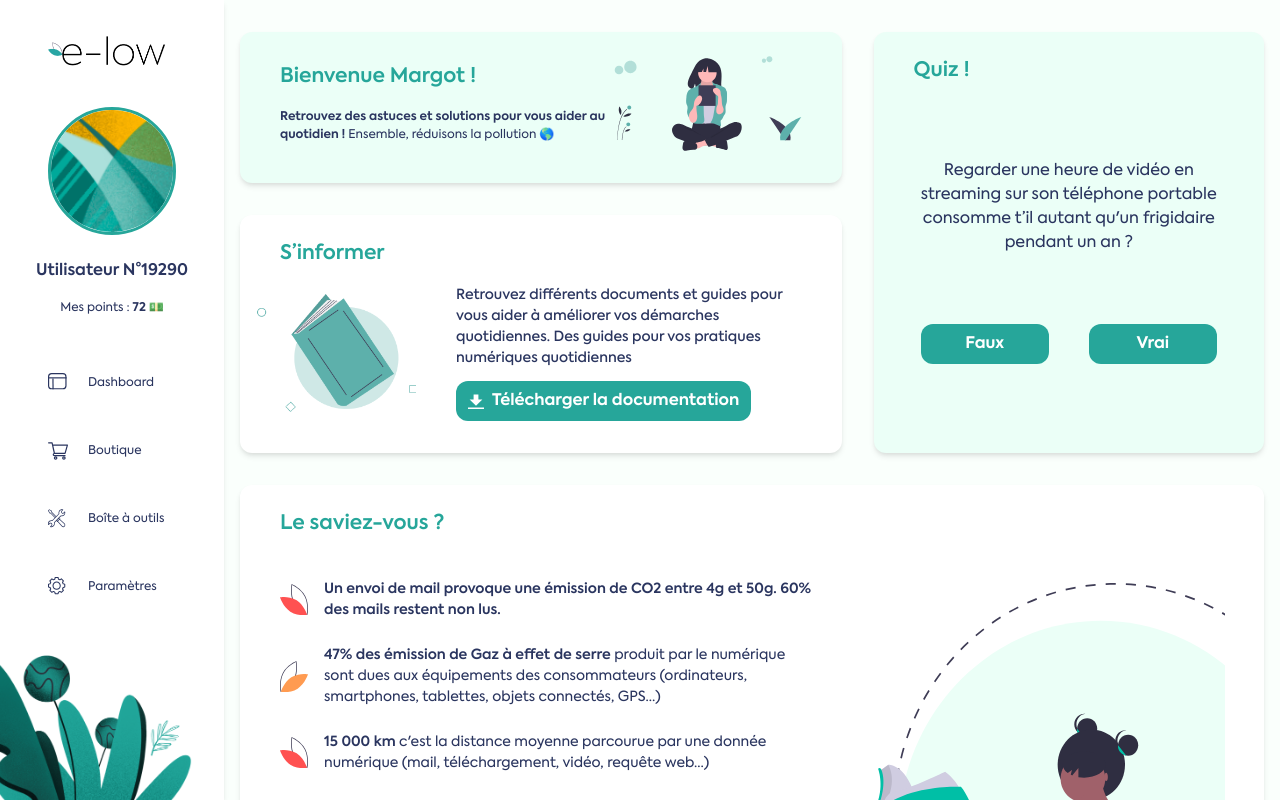
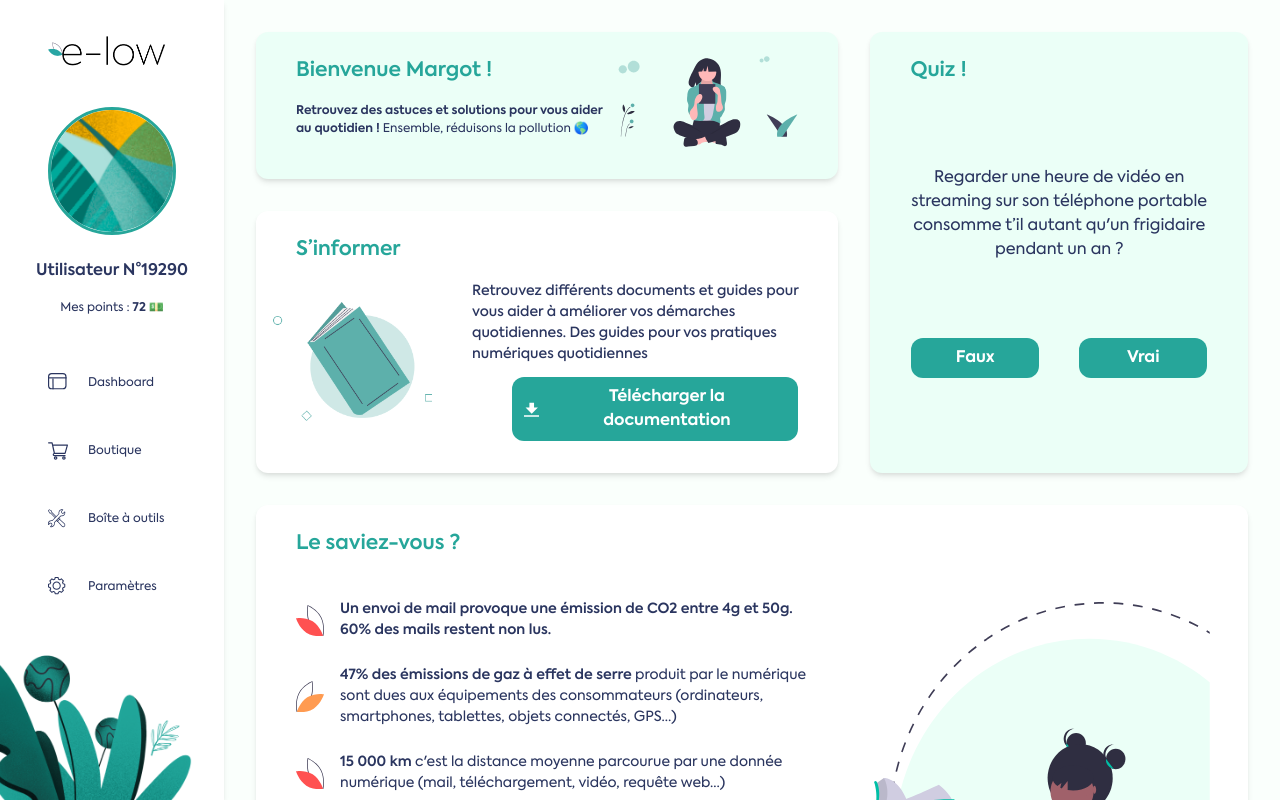
Before and after one commit to Glascode/e-low, a Nuxt app: page /toolbox in a window 1280 px wide. Built offline with nearby package versions, Linux system fonts and the light colour scheme.

Commit message:
Adjust dark classes

```diff
--- a/components/CardChart.vue
+++ b/components/CardChart.vue
@@ -6,12 +6,12 @@
       <div class="flex items-center">
         <button v-for="chart in charts"
                 @click="activeChartId = chart.id"
-                :class="[chart.id === activeChartId ? 'text-white bg-primary' : 'bg-primary-light dark:text-black']"
+                :class="[chart.id === activeChartId ? 'text-white bg-primary' : 'bg-primary-light dark:text-gray-600 dark:bg-dark-bg']"
                 class="ml-2 first:ml-0 px-4 font-bold leading-loose rounded-full">{{ chart.name }}
         </button>
-        <button class="ml-2 px-4 font-bold bg-primary-light leading-loose rounded-full dark:text-black">1m</button>
-        <button class="ml-2 px-4 font-bold bg-primary-light leading-loose rounded-full dark:text-black">3m</button>
-        <button class="ml-2 px-4 font-bold bg-primary-light leading-loose rounded-full dark:text-black">6m</button>
+        <button class="ml-2 px-4 font-bold bg-primary-light leading-loose rounded-full dark:text-gray-600 dark:bg-dark-bg">1m</button>
+        <button class="ml-2 px-4 font-bold bg-primary-light leading-loose rounded-full dark:text-gray-600 dark:bg-dark-bg">3m</button>
+        <button class="ml-2 px-4 font-bold bg-primary-light leading-loose rounded-full dark:text-gray-600 dark:bg-dark-bg">6m</button>
       </div>
     </div>
 
--- a/components/CardDetails.vue
+++ b/components/CardDetails.vue
@@ -21,7 +21,7 @@
     <div class="mb-6 font-semibold">
       <div v-for="service in services"
            class="flex items-center mb-3">
-        <div class="progress-bar w-1/2">
+        <div class="progress-bar w-1/2 dark:bg-gray-700">
           <div class="progress"
                :class="[percentage(service.usage, service.baseUsage) < 50 ? 'bg-primary' :
                         percentage(service.usage, service.baseUsage) < 75 ? 'bg-orange-400' : 'bg-red-600']"
@@ -35,7 +35,7 @@
            class="card-details">
         <div v-for="service in services"
              class="flex items-center mb-3">
-          <div class="progress-bar w-1/2">
+          <div class="progress-bar w-1/2 dark:bg-gray-700">
             <div class="progress"
                  :class="[percentage(service.usage, service.baseUsage) < 50 ? 'bg-primary' :
                         percentage(service.usage, service.baseUsage) < 75 ? 'bg-orange-400' : 'bg-red-600']"
--- a/layouts/default.vue
+++ b/layouts/default.vue
@@ -4,7 +4,7 @@
     <Aside @toggle:dark="toggleDark"/>
 
     <main class="bg-primary-extra-light overflow-auto z-10 dark:text-white dark:bg-dark-bg">
-      <Nuxt class="py-8 px-4" />
+      <Nuxt class="p-8" />
     </main>
   </div>
 </template>
--- a/pages/dashboard.vue
+++ b/pages/dashboard.vue
@@ -1,14 +1,15 @@
 <template>
-  <div class="flex flex-wrap">
-    <div class="w-full lg:w-3/5 px-4">
+  <div class="flex flex-wrap -mx-4">
+    <div class="w-full xl:w-3/5 px-4">
       <Card class="mb-8 bg-primary-light">
         <h2 class="heading mb-4">Bienvenue Margot !</h2>
-        <p>Félicitations ! Vous avez réduit votre consommation de <span class="font-semibold">72.3 Mo</span> cette semaine ! Vous avez donc gagné 7.2 💵</p>
+        <p>Félicitations ! Vous avez réduit votre consommation de
+          <span class="font-semibold">72.3 Mo</span> cette semaine ! Vous avez donc gagné 7.2 💵</p>
       </Card>
 
-      <CardChart class="bg-white mb-8"/>
+      <CardChart class="bg-white mb-8" />
 
-      <Card class="bg-white mb-8 lg:mb-0">
+      <Card class="bg-white mb-8 xl:mb-0">
         <h2 class="heading mb-4">Quelques chiffres</h2>
         <div class="flex justify-between -mx-2">
           <div class="w-full md:w-1/3 flex flex-col items-center px-2">
@@ -17,7 +18,8 @@
               <div class="text-primary">e-mails envoyés</div>
             </div>
             <div class="mb-3">depuis le 01/01/2020</div>
-            <p>Ce qui équivaut à une consommation de <span class="font-semibold">1 aller-retour en avion Paris-Berlin !</span></p>
+            <p>Ce qui équivaut à une consommation de
+              <span class="font-semibold">1 aller-retour en avion Paris-Berlin !</span></p>
           </div>
 
           <div class="w-full md:w-1/3 flex flex-col items-center px-2">
@@ -35,12 +37,13 @@
               <div class="text-primary">d'écran de veille</div>
             </div>
             <div class="mb-3">depuis le 01/01/2020</div>
-            <p>Ce qui équivaut à une consommation de <span class="font-semibold">20 trajets en voiture Paris-Bruxelles</span></p>
+            <p>Ce qui équivaut à une consommation de
+              <span class="font-semibold">20 trajets en voiture Paris-Bruxelles</span></p>
           </div>
         </div>
       </Card>
     </div>
-    <div class="w-full lg:w-2/5 px-4">
+    <div class="w-full xl:w-2/5 px-4">
       <CardDetails />
 
       <Card class="mb-8 bg-primary-light">
--- a/pages/toolbox.vue
+++ b/pages/toolbox.vue
@@ -1,8 +1,8 @@
 <template>
   <div>
     <div class="flex flex-wrap -mx-4 mb-8">
-      <div class="w-full lg:w-3/5 px-4">
-        <Card class="flex items-center mb-8 pr-4 bg-primary-light">
+      <div class="w-full xl:w-3/5 px-4">
+        <Card class="flex items-start mb-8 pr-4 bg-primary-light">
           <div class="flex-grow">
             <h2 class="heading mb-4">Bienvenue Margot !</h2>
             <p class="max-w-sm"><strong>Retrouvez des astuces et solutions pour vous aider au quotidien !</strong>
@@ -13,15 +13,15 @@
           </div>
         </Card>
 
-        <Card class="bg-white mb-8 lg:mb-0">
+        <Card class="bg-white mb-8 xl:mb-0">
           <h2 class="heading mb-4">S’informer</h2>
           <div class="flex items-center">
-            <img class="w-40 -ml-6"
+            <img class="w-40 -ml-6 mr-10"
                  src="/images/book.png"
                  alt="illustration d'un livre">
 
             <div>
-              <p class="ml-10 text-sm font-medium">Retrouvez différents documents et guides pour vous aider à
+              <p class="text-sm font-medium">Retrouvez différents documents et guides pour vous aider à
                 améliorer vos démarches quotidiennes.
                 Des guides pour vos pratiques numériques quotidiennes</p>
               <button class="bg-primary hover:bg-primary-dark text-white text-base font-bold mt-3 ml-10 py-2 px-3 rounded-xl inline-flex items-center">
@@ -36,7 +36,7 @@
         </Card>
       </div>
 
-      <div class="w-full lg:w-2/5 flex px-4">
+      <div class="w-full xl:w-2/5 flex px-4">
         <Card class="flex flex-col bg-primary-light">
           <h2 class="heading mb-4">Quiz ! </h2>
           <div class="flex-grow flex flex-col justify-evenly">
@@ -67,7 +67,7 @@
           <div class="flex items-center mt-6">
             <img class="mr-2" src="/images/feuilleOrange.svg" />
             <p class="max-w-lg ml-2 text-sm">
-              <span class="font-semibold">47% des émission de Gaz à effet de serre</span> produit par le numérique sont dues aux équipements des consommateurs (ordinateurs, smartphones, tablettes, objets connectés, GPS…)
+              <span class="font-semibold">47% des émissions de gaz à effet de serre</span> produit par le numérique sont dues aux équipements des consommateurs (ordinateurs, smartphones, tablettes, objets connectés, GPS…)
             </p>
           </div>
           <div class="flex items-center mt-6">
```
